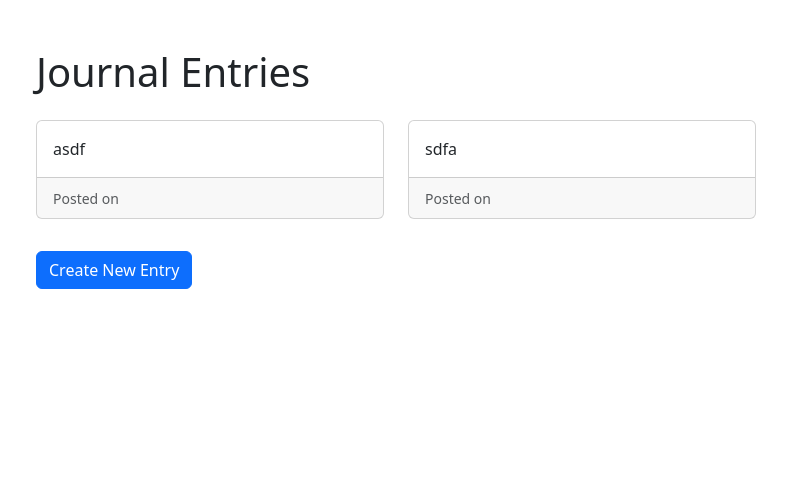
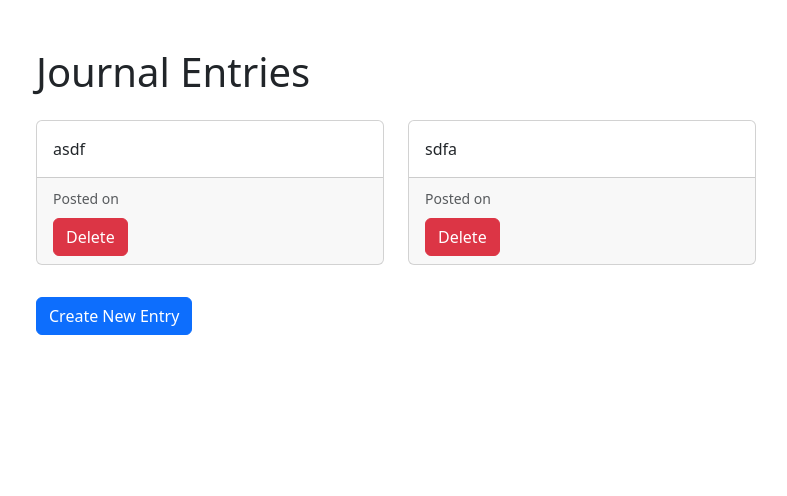
Before and after one commit to IamZhenHong/evolve, a Django app: page /journal/ in a window 1280 px wide. Shown: the part 56-552 px from the top of the page, without its empty margins (58-845 px from the left). Run offline with Django 4.2, Linux system fonts and the light colour scheme; a user stored in the database is signed in; data comes from the database, SQL or seed files in the repository; both versions use the stored data as it was after the commit.

Commit message:
Fix urls

```diff
--- a/journal/templates/journal/list.html
+++ b/journal/templates/journal/list.html
@@ -13,8 +13,10 @@
                             <p class="card-text">{{ entry.content }}</p>
                         </div>
                         <div class="card-footer text-muted">
-                            <!-- Optional: add a timestamp or other metadata here -->
                             <small>Posted on {{ entry.created_at|date:"F j, Y, g:i a" }}</small>
+                            <div class="mt-2">
+                                <a href="{% url 'journal:delete' entry.id %}" class="btn btn-danger">Delete</a>
+                            </div>
                         </div>
                     </div>
                 </div>
--- a/journal/views.py
+++ b/journal/views.py
@@ -43,4 +43,4 @@
     if request.user != entry.user:
         return HttpResponseForbidden()  # Or handle unauthorized access as needed
     entry.delete()
-    return redirect('list')
+    return redirect('journal:list')
```
Also changed, not shown: db.sqlite3, journal/models.py (line endings or trailing spaces).
